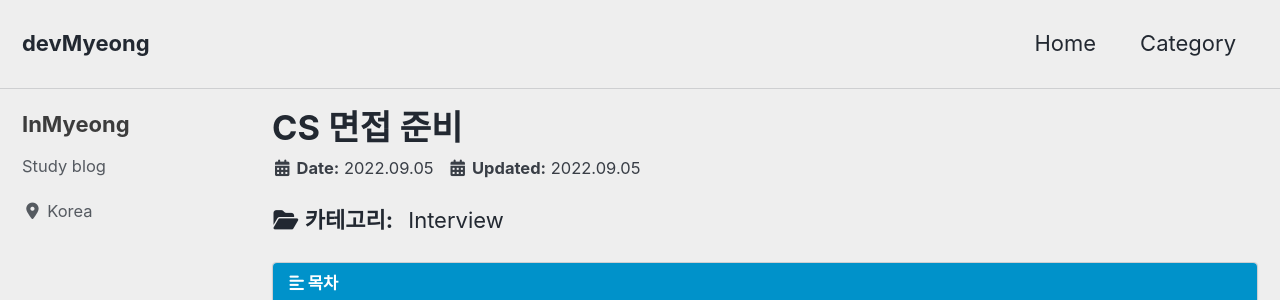
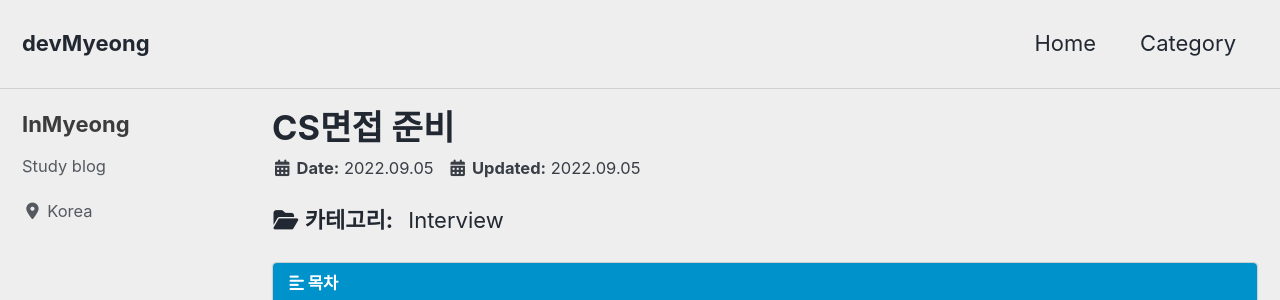
Before and after one commit to devMyeong/devMyeong.github.io, a Jekyll site: the page built from _posts/cs/2022-09-05-블로그-면접준비.md, in a window 1280 px wide and 900 px high. Shown: the top 300 px of the window. Built offline with Jekyll 4.4.1, drawn with Linux system fonts in a browser that asks for light colours; cached includes are drawn as plain includes; nearby versions of some CDN libraries; some web fonts are replaced; comment, search, counter and statistics services are not loaded.

Commit message:
Chore : 용어 수정

```diff
--- a/_posts/cs/2022-09-05-블로그-면접준비.md
+++ b/_posts/cs/2022-09-05-블로그-면접준비.md
@@ -1,5 +1,5 @@
 ---
-title:  "CS 면접 준비"
+title:  "CS면접 준비"
 
 categories:
   - Interview
```
